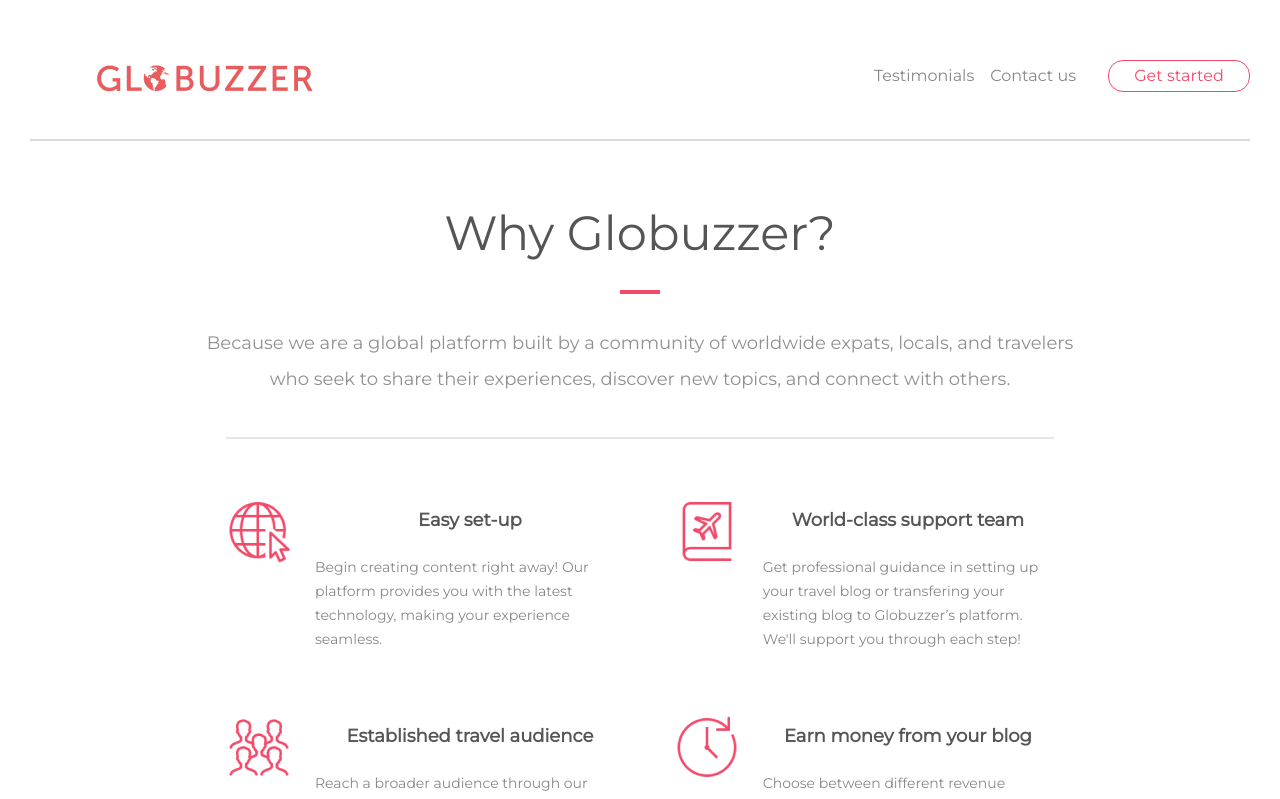
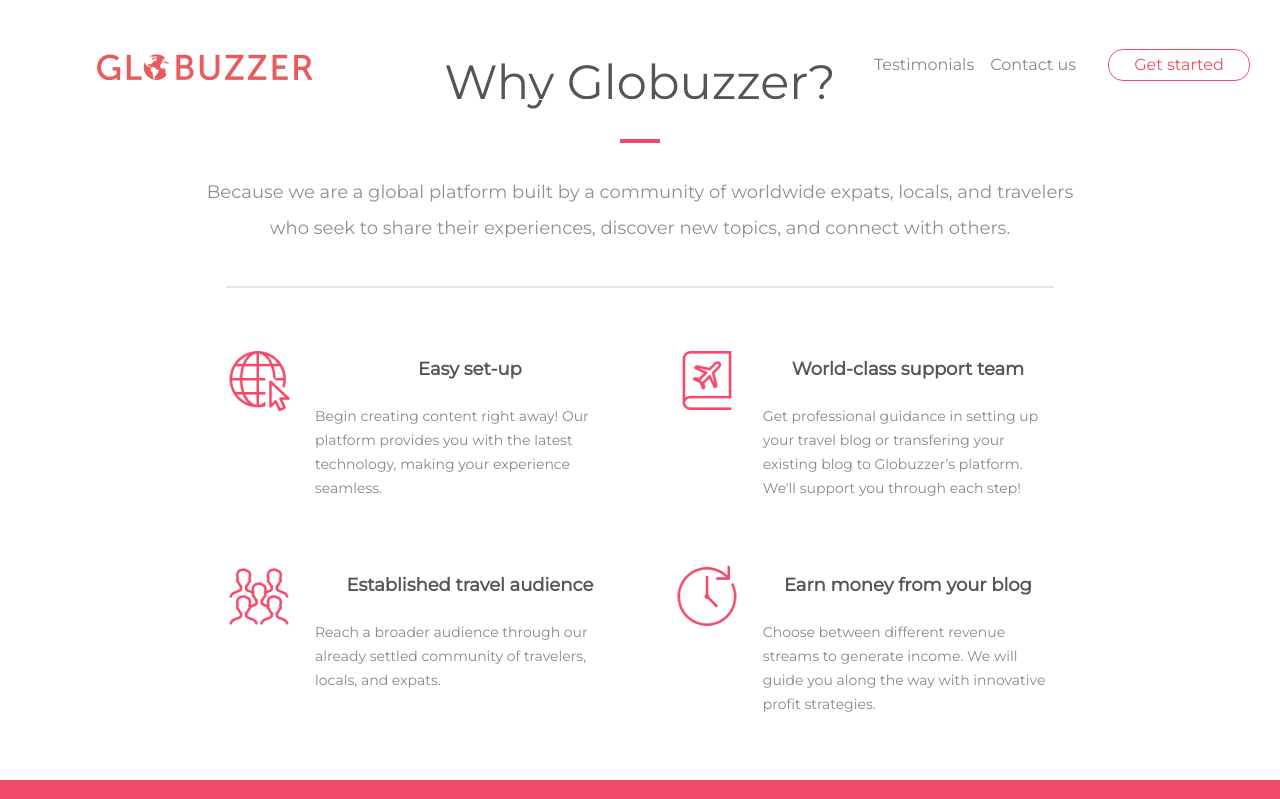
Before and after one commit to tarcea/why-globuzzer, a React (Create React App) app: page / in a window 1280 px wide. Shown: the top 799 px of the page. Built offline with nearby package versions, Linux system fonts and the light colour scheme.

Commit message:
navbar styled and start animation

```diff
--- a/package.json
+++ b/package.json
@@ -2,7 +2,7 @@
   "name": "why-globuzzer",
   "version": "0.1.0",
   "private": true,
-  "homepage": "http://tarcea.github.io/why-globuzzer",
+  "homepage": "https://tarcea.github.io/why-globuzzer",
   "dependencies": {
     "@testing-library/jest-dom": "^5.11.4",
     "@testing-library/react": "^11.1.0",
@@ -13,6 +13,7 @@
     "react-responsive": "^8.1.0",
     "react-router-dom": "^5.2.0",
     "react-scripts": "4.0.0",
+    "react-spring": "^8.0.27",
     "web-vitals": "^0.2.4"
   },
   "scripts": {
--- a/src/App.js
+++ b/src/App.js
@@ -4,8 +4,8 @@
 import Footer from './components/Footer/Footer';
 
 function App() {
+  const [width, setWidth] = useState(window.innerWidth);
 
-  const [width, setWidth] = useState(window.innerWidth);
   const updateWidth = () => {
     setWidth(window.innerWidth)
   }
@@ -13,6 +13,8 @@
     window.addEventListener("resize", updateWidth);
     return () => window.removeEventListener("resize", updateWidth);
   }, []);
+
+
 
   return (
     <div>
--- a/src/components/Navbar/Navbar.css
+++ b/src/components/Navbar/Navbar.css
@@ -1,3 +1,12 @@
+
+/*GENERAL*/
+
+.navbar-container {
+  position: fixed;
+  width: 100%;
+  top: 0;
+}
+
 /*MOBILE*/
 .mobile-container {
   display: flex;
@@ -35,9 +44,10 @@
 /*DESKTOP*/
 
 .top-menu {
-  margin-top: 31px;
+  /*background-color: pink;*/
+  /*margin-top: 31px;*/
   /*margin-left: 54px;*/
-  background: #ffffff;
+  /*background: #ffffff;*/
   padding: 10px 30px;
   color: #ffffff;
   height: 100px;
@@ -48,17 +58,13 @@
   justify-content: space-between;
   align-items: center;
   position: relative;
+  border-bottom: 1px solid #ffffff;
 }
 
 .menu-logo {
   margin-left: 54px;
 }
 
-.desktop-underline {
-  margin-top: 29px;
-  /*margin-left: 43px;*/
-  border: 1px solid rgba(136, 136, 136, 0.3);
-}
 
 .desktop-links {
 
@@ -81,7 +87,7 @@
 
 
 .desktop-button {
-  display: flex;
+display: flex;
   font-family: Montserrat;
   font-style: normal;
   font-weight: 500;
@@ -95,9 +101,17 @@
   justify-content: center;
   align-items: center;
   margin-left: 24px;
+  background: transparent;
+}
+
+.desktop-button:hover {
+  background-color: #F24B6A;
+  color: #FFFFFF;
+  cursor: pointer;
 }
 
 .desktop-menu {
   display: flex;
   align-items: center;
+
 }
--- a/src/components/Navbar/Navbar.js
+++ b/src/components/Navbar/Navbar.js
@@ -1,11 +1,23 @@
-import React from 'react';
+import React, { useState } from 'react';
 import NavbarDesktop from './NavbarDesktop';
 import NavbarMobile from './NavbarMobile';
 import './Navbar.css';
 
 const Navbar = ({ width }) => {
+
+  const [navColor, setNavColor] = useState("transparent");
+
+  window.addEventListener("scroll", () => {
+    const currentScroll = window.pageYOffset;
+    if (currentScroll > 60) {
+      setNavColor("rgba(128,128,128,0.6)");
+    } else {
+      setNavColor("transparent");
+    }
+  });
   return (
-    <div className="navbar-container">
+    <div className="navbar-container" style={{background:`${navColor}`}}>
+
     {width >= 900 ? (
       <NavbarDesktop />
       ) :
--- a/src/components/Navbar/NavbarDesktop.js
+++ b/src/components/Navbar/NavbarDesktop.js
@@ -1,11 +1,26 @@
-import React from 'react';
+import React, { useState } from 'react';
 import logo from '../../images/globuzzer_watermark.png';
+import {useSpring, animated} from 'react-spring';
 
 const NavbarDesktop = () => {
+  const [scrollUp, setScrollUp] = useState(null);
+  const [inHover, setHover] = useState(false);
+
+  const style = {
+    background: scrollUp > 60 ? "#F24B6A" :
+    "rgba(255, 255, 255, 0)",
+    color: scrollUp > 60 ? "#FFFFFF" : "#F24B6A"
+  }
+
+  window.addEventListener("scroll", () => {
+    setScrollUp(window.pageYOffset)
+  });
+
+
   return (
     <div className="top-menu">
+    {scrollUp}
     <div className="desktop-container">
-
         <img src={logo} alt="logo" className="menu-logo desktop-logo"/>
       <div className="desktop-menu">
       <div className="desktop-links">
@@ -14,12 +29,13 @@
           <li>Contact us</li>
         </ul>
       </div>
-      <div className="desktop-button" >
+      <div style={style} className="desktop-button"
+                         onMouseEnter={() => setHover(true)}
+                         onMouseLeave={() => setHover(false)}>
         <p>Get started</p>
       </div>
       </div>
       </div>
-      <hr className="desktop-underline" />
     </div>
   );
 }
```
Also changed, not shown: 1 other file (tests, documents, lock files or other folders).
